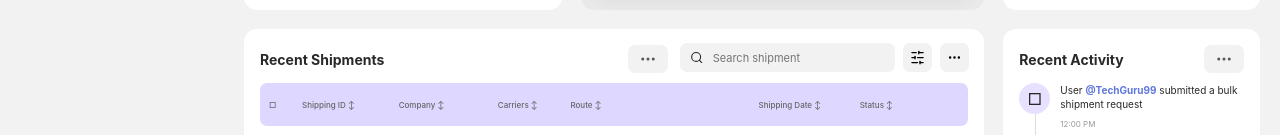
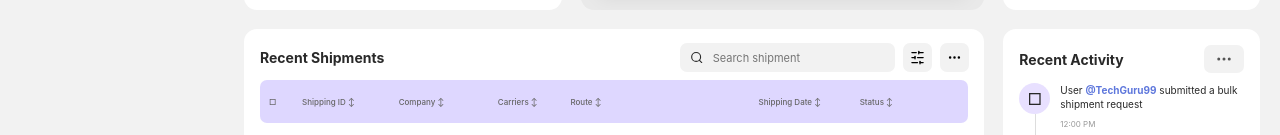
Before and after one commit to dhurbo308/ShipNow, a Next.js app: page /dashboard in a window 1280 px wide. Shown: the part 964-1099 px from the top of the page. Built offline with nearby package versions, Linux system fonts and the light colour scheme.

Commit message:
fix: remove duplicate recent shipments menu

```diff
--- a/app/globals.css
+++ b/app/globals.css
@@ -371,6 +371,7 @@ button:focus-visible, a:focus-visible {
 .alert-list small b { display: inline; color: #8064ed; }
 .recent-panel { grid-column: 1 / span 2; min-height: 350px; }
 .recent-panel > header { padding-right: 300px; }
+.recent-panel > header > button { display: none; }
 .table-tools { position: absolute; top: 14px; right: 15px; display: flex; gap: 8px; }
 .table-tools label { display: flex; align-items: center; gap: 7px; width: 215px; height: 29px; border-radius: 7px; padding: 0 10px; background: #f2f2f2; }
 .table-tools button { display: grid; width: 29px; height: 29px; place-items: center; border: 0; border-radius: 7px; background: #f2f2f2; }
```
